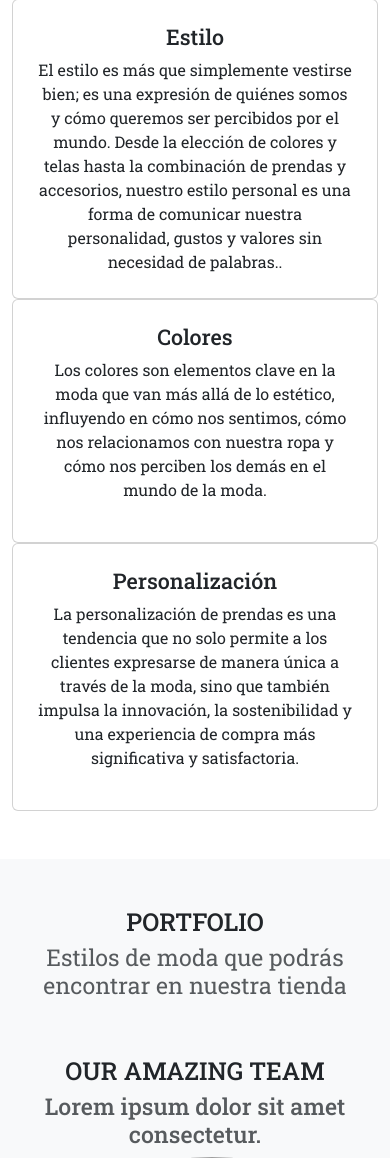
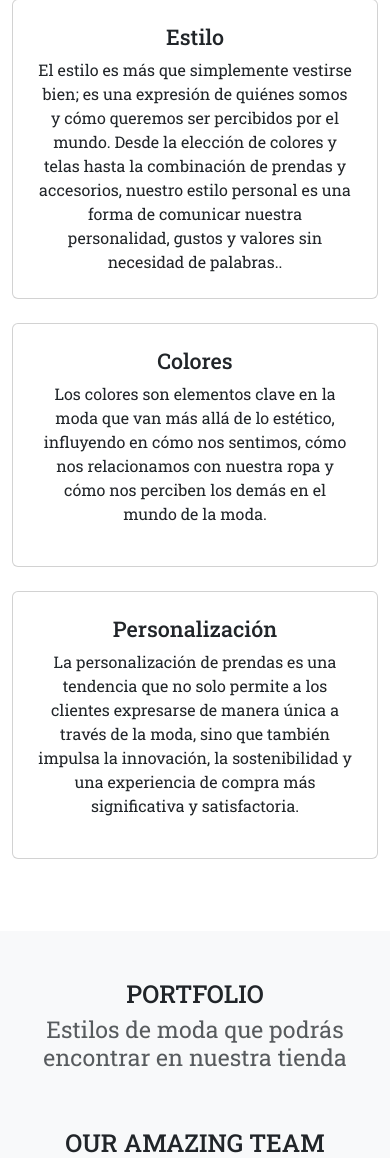
Before and after one commit to MatteoOlarte/gonoshop-django, a Django app: page /home in a window 390 px wide; the page is wider, and only the part inside the window is pictured. Shown: the part 656-1814 px from the top of that part. Run offline with Django 4.2, Linux system fonts and the light colour scheme; data that the repository does not hold is empty; grey boxes are pictures that could not be loaded.

Commit message:
Mejoras en servicios

```diff
--- a/buzopolis/pagina_inicio/templates/pagina_inicio/index/servicios.html
+++ b/buzopolis/pagina_inicio/templates/pagina_inicio/index/servicios.html
@@ -8,7 +8,7 @@
     </div>
 
     <div class="row text-center mt-4">
-      <div class="col-md-4">
+      <div class="col-md-4 mb-4">
         <div class="card h-100 p-2">
           <div class="card-body">
             <h4 class="card-title">Estilo</h4>
@@ -22,7 +22,7 @@
         </div>
       </div>
 
-      <div class="col-md-4">
+      <div class="col-md-4 mb-4">
         <div class="card h-100 p-2">
           <div class="card-body">
             <h4 class="card-title">Colores</h4>
@@ -39,7 +39,7 @@
         </div>
       </div>
 
-      <div class="col-md-4">
+      <div class="col-md-4 mb-4">
         <div class="card h-100 p-2">
           <div class="card-body">
             <h4 class="card-title">Personalización</h4>
```
